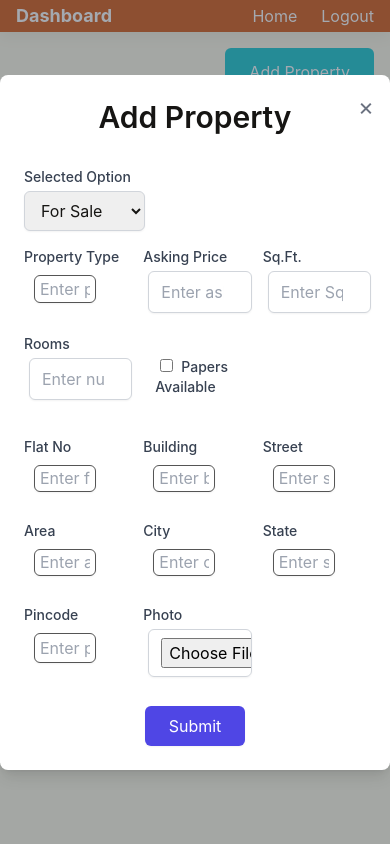
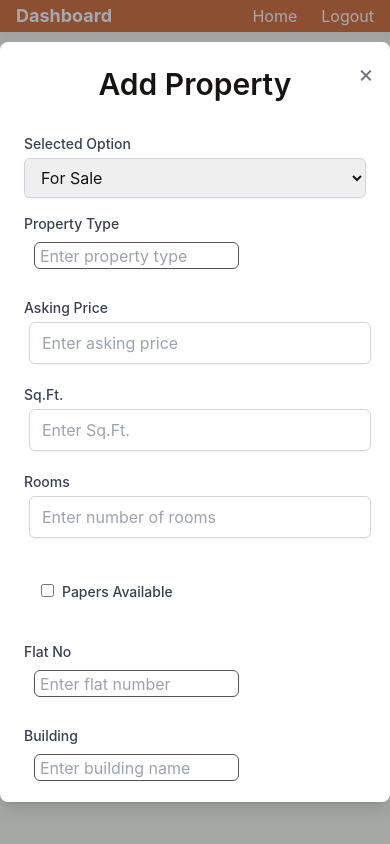
Before and after one commit to abdals-vit139/ReaslEstate, a React (Create React App) app: page /usr/dashboard in a window 390 px wide. Both pictures are taken after a click on the button "Add Property". Built offline with nearby package versions, Linux system fonts and the light colour scheme.

Commit message:
form responsive

```diff
--- a/src/components/FormModal.js
+++ b/src/components/FormModal.js
@@ -31,16 +31,16 @@ const FormModal = ({ isOpen, onClose }) => {
       ...prevData,
       userId,
       [name]:
-        type === "checkbox" ? checked : type === "file" ? files[0] : value.name,
+        type === "checkbox" ? checked : type === "file" ? files[0] : value,
     }));
   };
 
   const handleSubmit = async (e) => {
     e.preventDefault();
+    console.log(formData);
     try {
       const response = await PropertyService.create(formData);
       console.log(response);
-      // Clear form data after successful submission
       setFormData({
         selectedOption: "sale",
         propertyType: "",
@@ -61,22 +61,17 @@ const FormModal = ({ isOpen, onClose }) => {
         pincode: "",
         photo: null,
       });
-      // Display success message or redirect to property listing page after successful submission
-      // Example: toast.success("Property added successfully!");
-      // Example: navigate("/properties");
+      onClose();
     } catch (error) {
       console.error(error);
     }
-
-    console.log(formData);
-    onClose();
   };
 
   return (
     <>
       {isOpen && (
         <div className="fixed inset-0 bg-gray-600 bg-opacity-50 flex justify-center items-center z-50">
-          <div className="bg-white p-6 rounded-lg shadow-lg max-w-4xl w-full relative">
+          <div className="bg-white p-6 rounded-lg shadow-lg w-full max-w-4xl relative overflow-y-auto max-h-[90vh]">
             <button
               onClick={onClose}
               className="absolute top-4 right-4 text-gray-500 text-2xl hover:text-gray-700 focus:outline-none"
@@ -97,7 +92,7 @@ const FormModal = ({ isOpen, onClose }) => {
                   name="selectedOption"
                   value={formData.selectedOption}
                   onChange={handleChange}
-                  className="mt-1 block px-3 py-2 border border-gray-300 rounded-md shadow-sm focus:ring-indigo-500 focus:border-indigo-500 sm:text-sm"
+                  className="mt-1 block w-full px-3 py-2 border border-gray-300 rounded-md shadow-sm focus:ring-indigo-500 focus:border-indigo-500 sm:text-sm"
                 >
                   <option value="sale">For Sale</option>
                   <option value="rent">For Rent</option>
@@ -108,7 +103,7 @@ const FormModal = ({ isOpen, onClose }) => {
               {/* Conditional Fields */}
               {formData.selectedOption === "sale" && (
                 <>
-                  <div className="mb-4 grid grid-cols-3 gap-4">
+                  <div className="mb-4 grid grid-cols-1 sm:grid-cols-2 lg:grid-cols-3 gap-4">
                     <div>
                       <label className="block text-sm font-medium text-gray-700">
                         Property Type
@@ -152,7 +147,7 @@ const FormModal = ({ isOpen, onClose }) => {
                     </div>
                   </div>
 
-                  <div className="mb-4 grid grid-cols-3 gap-4">
+                  <div className="mb-4 grid grid-cols-1 sm:grid-cols-2 lg:grid-cols-3 gap-4">
                     <div>
                       <label className="block text-sm font-medium text-gray-700">
                         Rooms
@@ -185,7 +180,7 @@ const FormModal = ({ isOpen, onClose }) => {
               {(formData.selectedOption === "rent" ||
                 formData.selectedOption === "lease") && (
                 <>
-                  <div className="mb-4 grid grid-cols-3 gap-4">
+                  <div className="mb-4 grid grid-cols-1 sm:grid-cols-2 lg:grid-cols-3 gap-4">
                     <div>
                       <label className="block text-sm font-medium text-gray-700">
                         Rent Amount
@@ -231,7 +226,7 @@ const FormModal = ({ isOpen, onClose }) => {
                     )}
                   </div>
 
-                  <div className="mb-4 grid grid-cols-3 gap-4">
+                  <div className="mb-4 grid grid-cols-1 sm:grid-cols-2 lg:grid-cols-3 gap-4">
                     {(formData.selectedOption === "rent" ||
                       formData.selectedOption === "lease") && (
                       <div>
@@ -252,7 +247,7 @@ const FormModal = ({ isOpen, onClose }) => {
               )}
 
               {/* Common Address Fields */}
-              <div className="mb-4 grid grid-cols-3 gap-4">
+              <div className="mb-4 grid grid-cols-1 sm:grid-cols-2 lg:grid-cols-3 gap-4">
                 <div>
                   <label className="block text-sm font-medium text-gray-700">
                     Flat No
@@ -296,7 +291,7 @@ const FormModal = ({ isOpen, onClose }) => {
                 </div>
               </div>
 
-              <div className="mb-4 grid grid-cols-3 gap-4">
+              <div className="mb-4 grid grid-cols-1 sm:grid-cols-2 lg:grid-cols-3 gap-4">
                 <div>
                   <label className="block text-sm font-medium text-gray-700">
                     Area
@@ -340,7 +335,7 @@ const FormModal = ({ isOpen, onClose }) => {
                 </div>
               </div>
 
-              <div className="mb-4 grid grid-cols-3 gap-4">
+              <div className="mb-4 grid grid-cols-1 sm:grid-cols-2 lg:grid-cols-3 gap-4">
                 <div>
                   <label className="block text-sm font-medium text-gray-700">
                     Pincode
```
